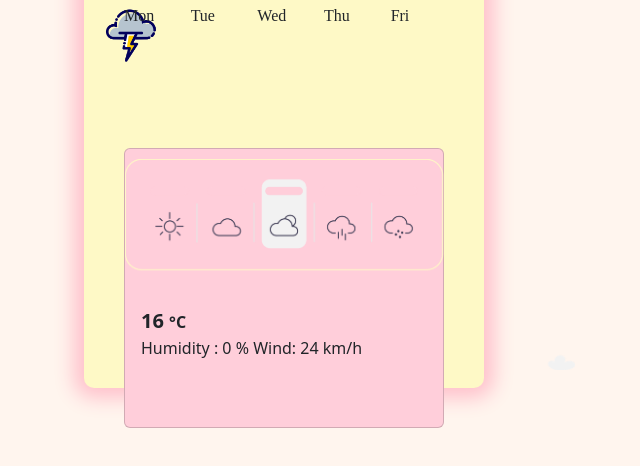
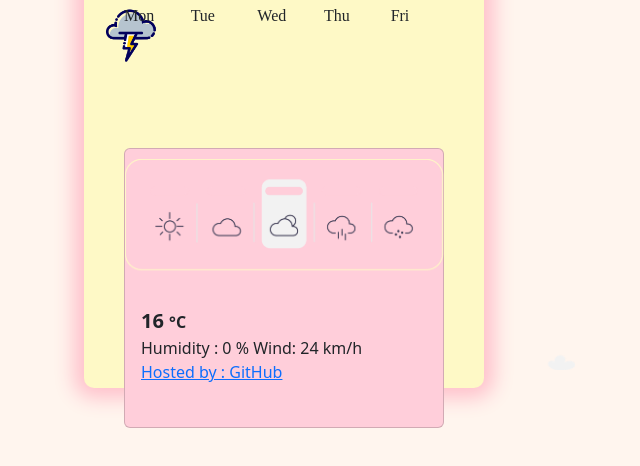
Before and after one commit to EchoRussell/Weather-Working-File, a plain HTML site: page index.html in a window 1280 px wide. Shown: the part 316-782 px from the top of the page, without its empty margins (356-996 px from the left). Drawn offline with nearby package versions, Linux system fonts and the light colour scheme.

Commit message:
Hosted by link

```diff
--- a/index.html
+++ b/index.html
@@ -102,7 +102,9 @@
           <p class="card-text">
 
             <span class="now " id="now" >16  </span> <strong>°C </strong>  <br> Humidity <span class="humid " Humidity: id="humid">: 0 </span> % Wind:<span id="wind"> 24 </span> km/h
-            <a href="https://github.com/EchoRussell/Weather-Working-File"> </a>
+            <footer>
+            <a href="https://github.com/EchoRussell/Weather-Working-File"> Hosted by : GitHub</a>
+            </footer>
           </p>
         </div>
       </div>
```
